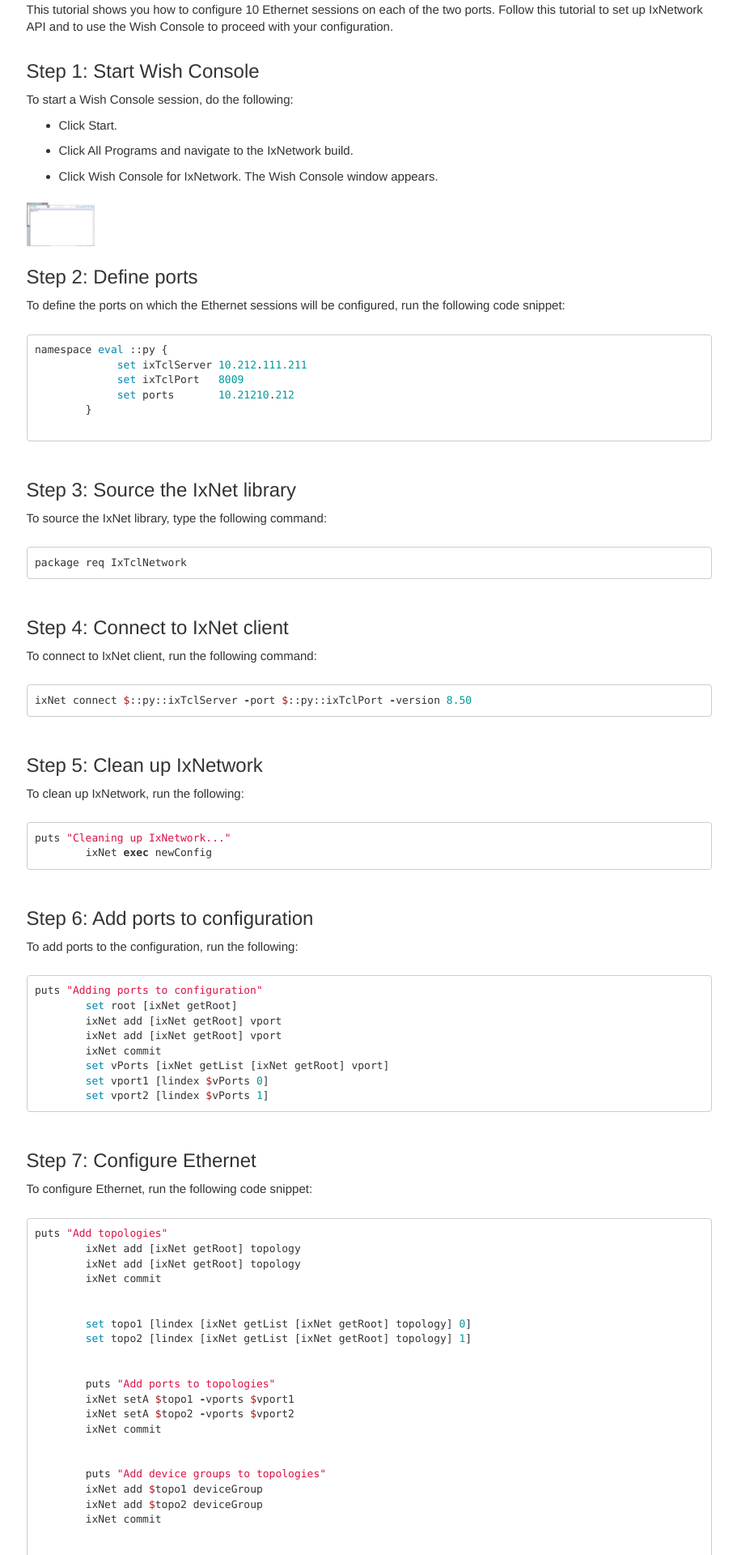
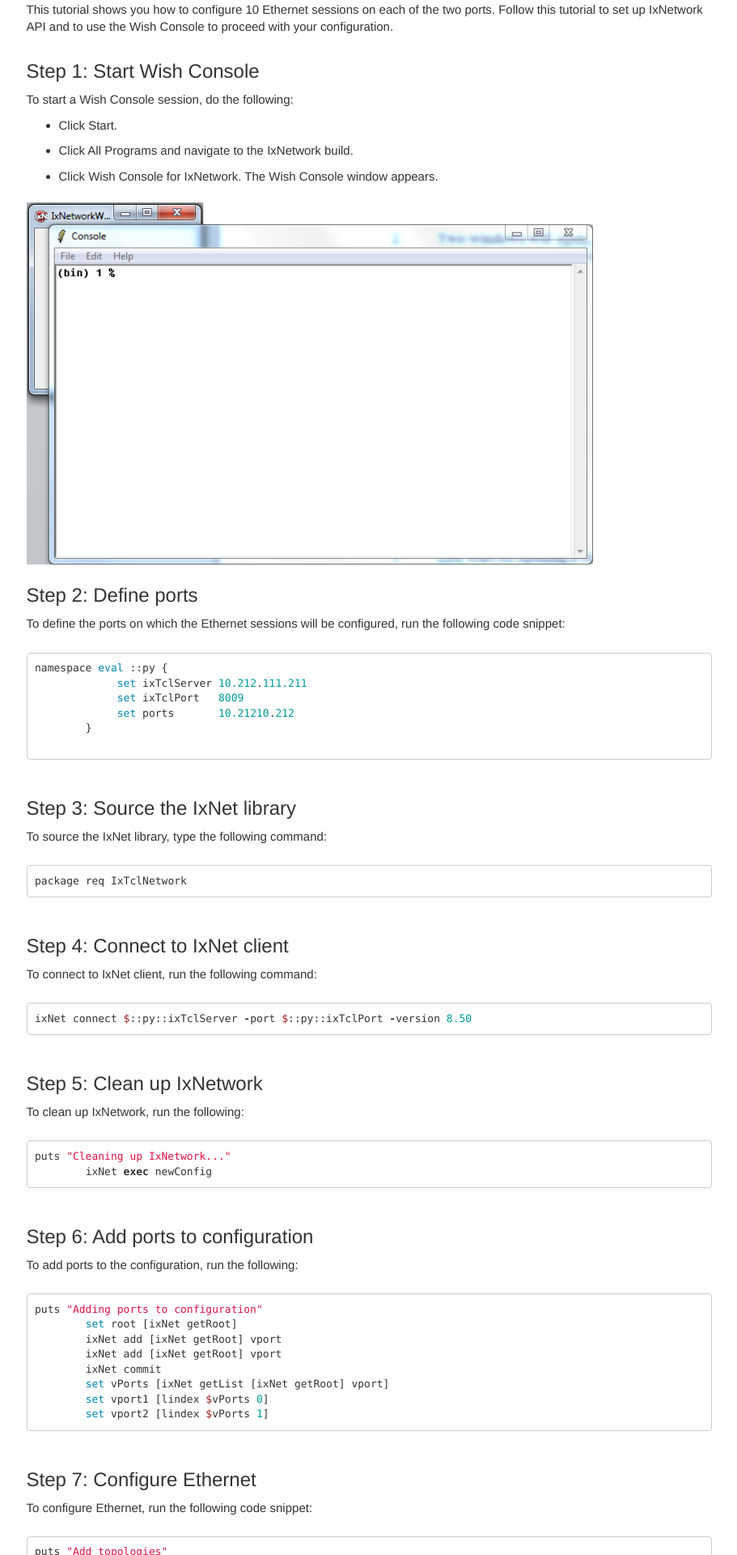
Before and after one commit to Sahana84/TestAPIDoc, a Jekyll site: the page built from pages/mydoc/mydoc_tutorial1.md, in a window 1280 px wide. Shown: the part 597-2517 px from the top of the page at 81% size, without its empty margins (330-1241 px from the left). Built offline with Jekyll 4.4.1, drawn with Linux system fonts in a browser that asks for light colours; nearby versions of some CDN libraries; comment, search, counter and statistics services are not loaded.

Commit message:
Update mydoc_tutorial1.md

```diff
--- a/pages/mydoc/mydoc_tutorial1.md
+++ b/pages/mydoc/mydoc_tutorial1.md
@@ -20,7 +20,7 @@ To start a Wish Console session, do the following:
 * Click All Programs and navigate to the IxNetwork build.
 * Click Wish Console for IxNetwork.
 The Wish Console window appears.
-<div><img src="{{ "/images/IxN.png" | absolute_url }}" alt="github octocat" style="width:10%;" ></div>
+<div><img src="{{ "/images/IxN.png" | absolute_url }}" alt="github octocat" style="width:100%;" ></div>
 
 ## Step 2: Define ports
 To define the ports on which the Ethernet sessions will be configured, run the following code snippet:
```
